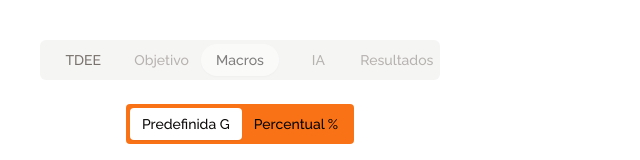
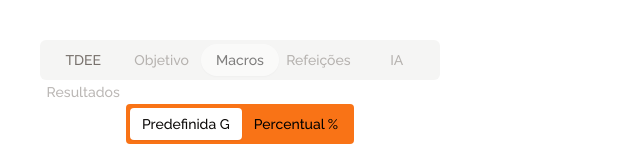
Before and after one commit to itpaulin/ai-diet-calculator, a Next.js app: page /metricas in a window 1280 px wide. Shown: the top 160 px of the page, without its empty margins (0-640 px from the left). Built offline with nearby package versions, Linux system fonts and the light colour scheme; a web font is replaced by a local one.

Commit message:
feat: add meals component

```diff
--- /dev/null
+++ b/src/app/metricas/components/meals.tsx
@@ -0,0 +1,5 @@
+const Meals = () => {
+  return <> </>
+}
+
+export default Meals
--- a/src/app/metricas/page.tsx
+++ b/src/app/metricas/page.tsx
@@ -6,6 +6,7 @@ import { Tdee } from './components/tdee'
 import { ITdee } from '@/models/tdee-interface'
 import Objective from './components/objective'
 import Macros from './components/macros'
+import Meals from './components/meals'
 function Metricas() {
   const [tab, setTab] = useState<string>('macros')
   const [hasTdee, setHasTdee] = useState<boolean>(false)
@@ -42,6 +43,9 @@ function Metricas() {
             <TabsTrigger value='macros' className='rounded-2xl' disabled={!hasObjective}>
               Macros
             </TabsTrigger>
+            <TabsTrigger value='meals' className='rounded-2xl' disabled={!hasMacros}>
+              Refeições
+            </TabsTrigger>
             <TabsTrigger value='chat-gpt' className='rounded-2xl' disabled={!hasMacros}>
               IA
             </TabsTrigger>
@@ -58,6 +62,9 @@ function Metricas() {
           <TabsContent value='macros'>
             <Macros setHasMacros={setHasMacros} />
           </TabsContent>
+          <TabsContent value='meals'>
+            <Meals />
+          </TabsContent>
         </Tabs>
       </div>
       {/* <NavegationButtons Back={() => console.log('oi')} Next={() => console.log('oi')} /> */}
```
